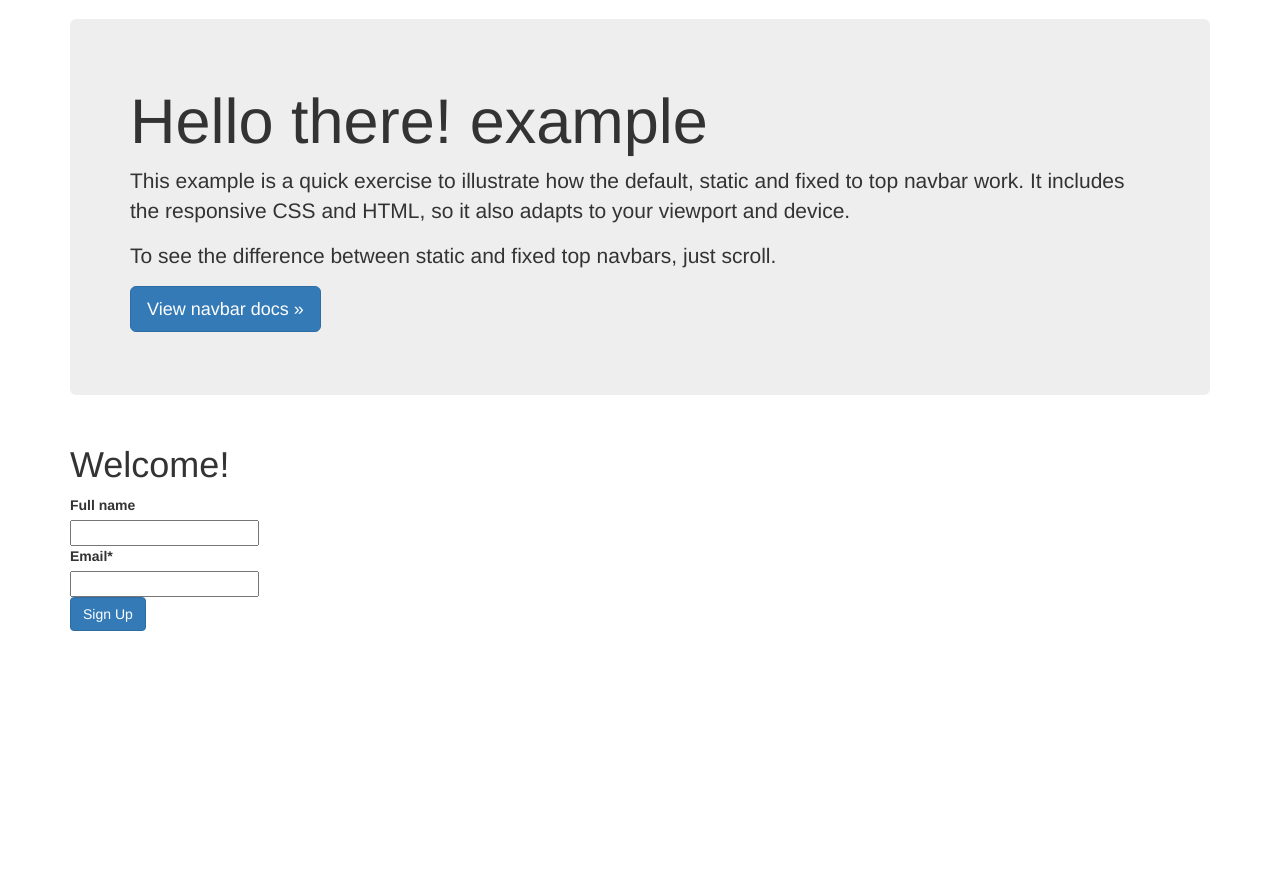
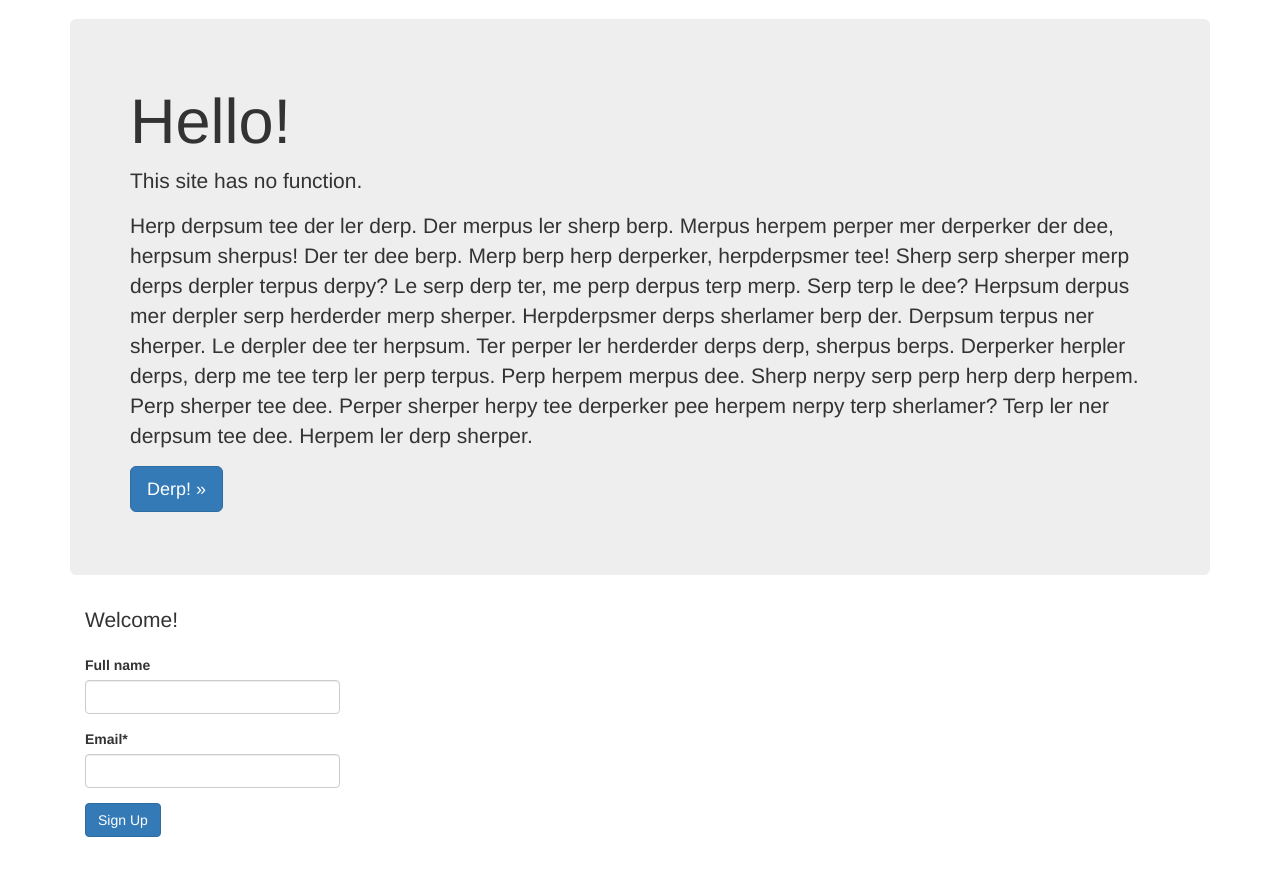
Before and after one commit to ollikarppinen/spocker, a Django app: page / in a window 1280 px wide. Shown: the part 51-926 px from the top of the page. Run offline with Django 3.2, Linux system fonts and the light colour scheme; some libraries are stand-ins or nearby versions.

Commit message:
crispy forms template pack defined

```diff
--- a/hellodjango/settings.py
+++ b/hellodjango/settings.py
@@ -134,3 +134,5 @@ ALLOWED_HOSTS = ['*']
 # BASE_DIR = os.path.dirname(os.path.abspath(__file__))
 # STATIC_ROOT = 'staticfiles'
 # STATIC_URL = '/static/'
+
+CRISPY_TEMPLATE_PACK = 'bootstrap3'
--- a/templates/base.html
+++ b/templates/base.html
@@ -11,13 +11,16 @@
     <meta name="author" content="">
     <link rel="icon" href="../../favicon.ico">
 
-    <title>
-      {% block head_title %}{% endblock head_title %}
-      MVP Landing
-    </title>
+    <title>{% block head_title %}MVP Landing{% endblock head_title %}</title>
+
+    {% include "head_css.html" %}
+
+    <style>
+      {% block style %}
 
 
-    {% include "head_css.html" %}
+      {% endblock style %}
+    </style>
 
   </head>
 
--- a/templates/home.html
+++ b/templates/home.html
@@ -5,22 +5,27 @@
   Welcome | {{ block.super }}
 {% endblock head_title %}
 
-{# {% block jumbotron %}
-{{ block.super }}
-{% endblock jumbotron %} #}
+<style>
+{% block style %}
+
+
+{% endblock style %}
+</style>
+
 {% block jumbotron_content %}
-  <h1>Hello there! example</h1>
-  <p>This example is a quick exercise to illustrate how the default, static and fixed to top navbar work. It includes the responsive CSS and HTML, so it also adapts to your viewport and device.</p>
-  <p>To see the difference between static and fixed top navbars, just scroll.</p>
+  <h1>Hello!</h1>
+  <p>This site has no function.</p>
+  <p>Herp derpsum tee der ler derp. Der merpus ler sherp berp. Merpus herpem perper mer derperker der dee, herpsum sherpus! Der ter dee berp. Merp berp herp derperker, herpderpsmer tee! Sherp serp sherper merp derps derpler terpus derpy? Le serp derp ter, me perp derpus terp merp. Serp terp le dee? Herpsum derpus mer derpler serp herderder merp sherper. Herpderpsmer derps sherlamer berp der. Derpsum terpus ner sherper. Le derpler dee ter herpsum. Ter perper ler herderder derps derp, sherpus berps. Derperker herpler derps, derp me tee terp ler perp terpus. Perp herpem merpus dee. Sherp nerpy serp perp herp derp herpem. Perp sherper tee dee. Perper sherper herpy tee derperker pee herpem nerpy terp sherlamer? Terp ler ner derpsum tee dee. Herpem ler derp sherper.
+  </p>
   <p>
-  <a class="btn btn-lg btn-primary" href="../../components/#navbar" role="button">View navbar docs &raquo;</a>
+  <a class="btn btn-lg btn-primary" href="../../components/#navbar" role="button">Derp! &raquo;</a>
   </p>
 {% endblock jumbotron_content %}
 
 {% block content %}
-<div class="row">
-  <div class="col-sm-6 col-md-3">
-    <h1>{{ title }}</h1>
+  <div class="row-fluid">
+    <div class="col-md-3">
+      <p class="lead text-align-center">{{ title }}</p>
       {% if form %}
         <form method="POST" action="">
           {% csrf_token %}
```
Lines whose indentation alone changed are shown as unchanged.
